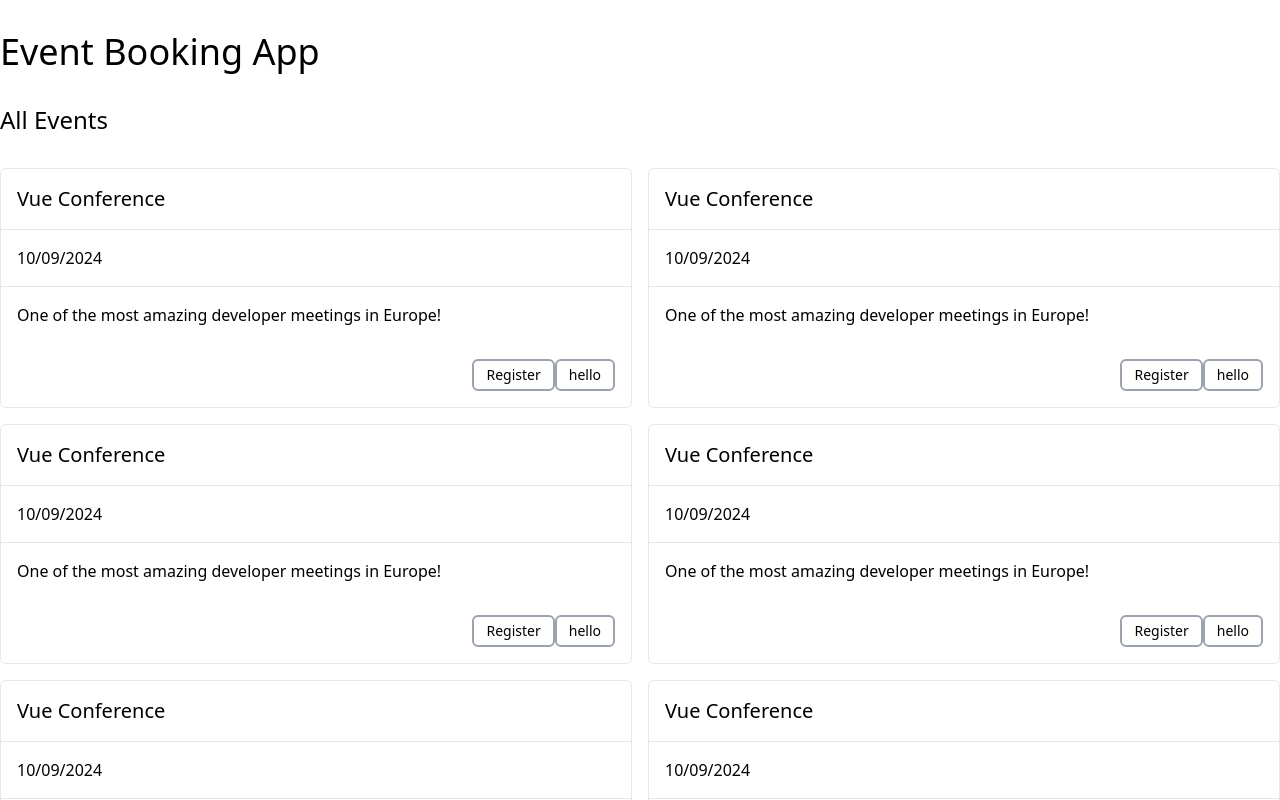
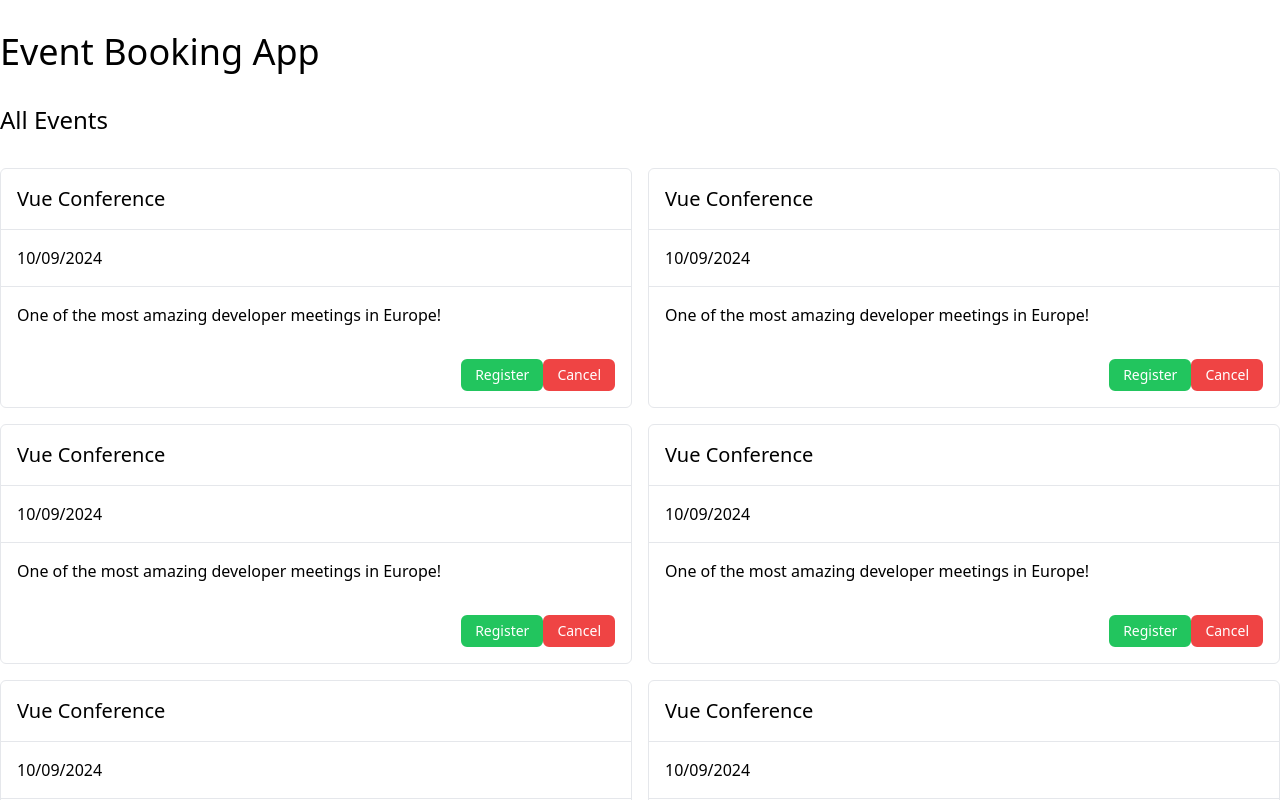
Before and after one commit to t3okfe00/events-vue, a Vue app: page / in a window 1280 px wide. Shown: the top 800 px of the page. Built offline with nearby package versions, Linux system fonts and the light colour scheme.

Commit message:
implement resuable button

```diff
--- a/src/App.vue
+++ b/src/App.vue
@@ -1,5 +1,8 @@
 <script setup>
-import EventCard from '@/components/EventCard.vue'
+// import CustomCard from './components/CustomCard.vue'
+// import ButtonCustom from './components/ButtonCustom.vue'
+import BookingItem from './components/BookingItem.vue'
+import EventCard from './components/EventCard.vue'
 </script>
 
 <template>
@@ -14,9 +17,9 @@ import EventCard from '@/components/EventCard.vue'
         when="10/09/2024"
         description="One of the most amazing developer meetings in Europe!"
         @register="console.log('register run!')"
-        @hello="console.log('hello run!')"
       />
     </section>
     <h2 class="text2-xl font-medium">Your bookings</h2>
+    <BookingItem></BookingItem>
   </main>
 </template>
--- /dev/null
+++ b/src/components/BookingItem.vue
@@ -0,0 +1,5 @@
+<script setup></script>
+
+<template>
+  <div>This is list of booked items!</div>
+</template>
--- a/src/components/ButtonCustom.vue
+++ b/src/components/ButtonCustom.vue
@@ -1,15 +1,41 @@
 <script setup>
+import { computed } from 'vue'
+
 const props = defineProps({
-  label: String
+  size: String,
+  variant: String,
+  disabled: Boolean,
+  onClick: Function
 })
 
-defineEmits(['click'])
+const handleClick = computed(() => {
+  return (event) => {
+    if (props.onClick) {
+      props.onClick(event)
+    }
+  }
+})
+
+const buttonClasses = computed(() => {
+  return [
+    'border-2 border-gray-400 rounded-md text-sm font-medium px-3 py-1 hover:bg-gray-300',
+    {
+      'px-2 py-0.5 text-cs': props.size === 'small',
+      'px-3 py-1 text-sm': props.size === 'medium',
+      'px-4 py-2 text-base': props.size === 'large',
+      'border-gray-400 text-gray-700 hover:bg-gray-100': props.variant === 'default',
+      'border-green-500 bg-green-500 text-white hover:bg-green-600': props.variant === 'primary',
+      'border-red-500 bg-red-500 text-white hover:bg-red-600': props.variant === 'danger',
+      'opacity-50 cursor-not-allowed': props.disabled === 'true'
+    }
+  ]
+})
 </script>
 <template>
   <button
-    @click="$emit('click')"
-    class="border-2 border-gray-400 rounded-md text-sm font-medium px-3 py-1 hover:bg-gray-300"
+    :class="buttonClasses"
+    @click="handleClick"
   >
-    {{ props.label }}
+    <slot>OK</slot>
   </button>
 </template>
--- /dev/null
+++ b/src/components/CustomCard.vue
@@ -0,0 +1,7 @@
+<script setup></script>
+
+<template>
+  <div class="border border-gray-200 bg-white rounded-md">
+    <slot></slot>
+  </div>
+</template>
--- a/src/components/EventCard.vue
+++ b/src/components/EventCard.vue
@@ -1,26 +1,39 @@
 <script setup>
 import ButtonCustom from './ButtonCustom.vue'
+import CustomCard from './CustomCard.vue'
+
 const props = defineProps({
   title: String,
   when: String,
   description: String
 })
+
+function handleRegisterButtonClick() {
+  console.log('Register button is being clicked!')
+}
+
+function handleCancelButtonClick() {
+  console.log('Cancelling!')
+}
 </script>
 
 <template>
-  <div class="border border-gray-200 bg-white rounded-md">
+  <CustomCard>
     <h3 class="p-4 font-medium text-xl border-b border-gray-200">{{ props.title }}</h3>
     <p class="p-4 border-b border-gray-200">{{ props.when }}</p>
     <p class="p-4">{{ props.description }}</p>
     <section class="flex justify-end p-4">
       <ButtonCustom
-        label="Register"
-        @click="$emit('register')"
-      ></ButtonCustom>
+        size="medium"
+        variant="primary"
+        :onClick="handleRegisterButtonClick"
+        >Register</ButtonCustom
+      >
       <ButtonCustom
-        @click="$emit('hello')"
-        label="hello"
-      ></ButtonCustom>
+        variant="danger"
+        :onClick="handleCancelButtonClick"
+        >Cancel</ButtonCustom
+      >
     </section>
-  </div>
+  </CustomCard>
 </template>
```
